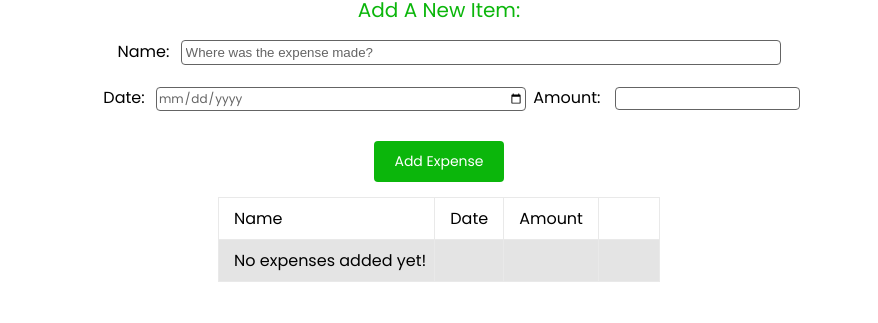
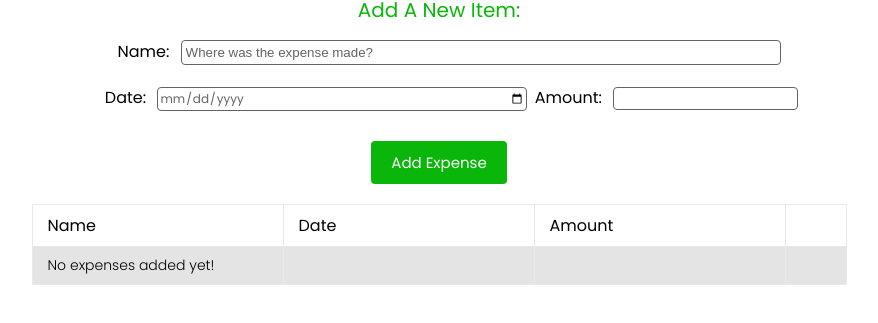
Before and after one commit to 85950/Expense-Tracker, a plain HTML site: page index.html in a window 1280 px wide. Shown: the part 117-440 px from the top of the page, without its empty margins (201-1079 px from the left). Drawn offline with Linux system fonts and the light colour scheme.

Commit message:
Update style.css

```diff
--- a/style.css
+++ b/style.css
@@ -55,8 +55,8 @@ body{
 }
 
 #expenseAmountLabel{
+    padding-top: 3px;
     padding-left: 3px;
-    padding-right: 3px;
 }
 
 #expenseAmount{
@@ -81,12 +81,13 @@ body{
     text-align: center;
     text-decoration: none;
     display: inline-block;
-    font-size: 14px;
+    font-size: 15px;
     margin-top: 10px;
     margin-bottom: 15px;
     font-family: 'Poppins', sans-serif;
     border-radius: 4px;
     outline: none;
+    margin-bottom: 20px;
 }
 #expenseSubmit:hover{
     background-color: rgb(4, 153, 4);
@@ -101,23 +102,25 @@ body{
 #table td, #table th{
     border: 0.5px solid #e9e9e9;
     padding: 8px;
-    font-weight: 400;
     padding-left: 15px;
 }
 
 #table th{
+    width: 220px;
     text-align: left;
+    font-weight: 400;
     padding-right: 15px;
-
 }
 #table td{
     background-color: #e4e4e4;
-    text-align: center;
+    text-align: left;
+    font-size: 14px;
+    font-weight: 300;
 
 }
 
 #trash{
-    width: 30px;
+    width: 30px !important;
 }
 
 .deleteButton:hover{
```
